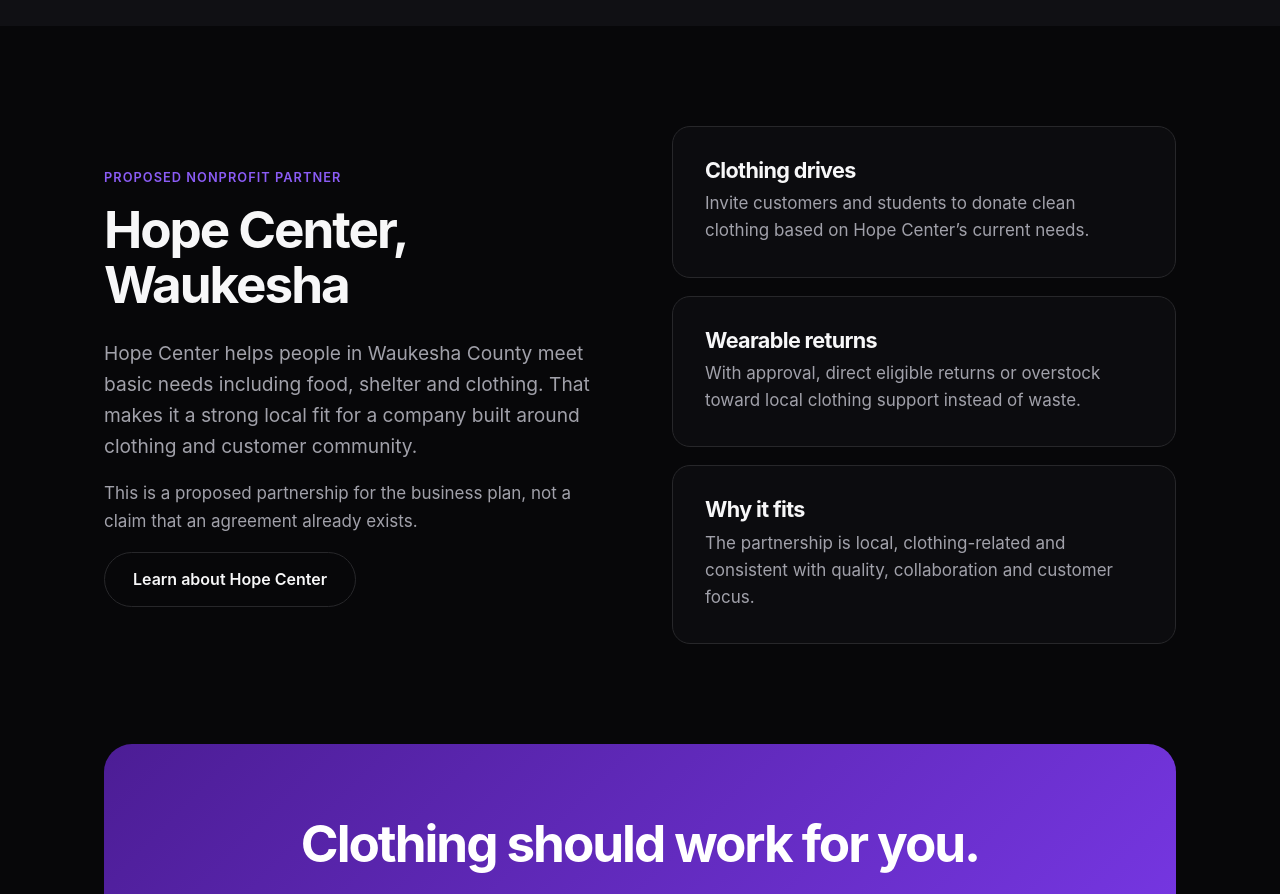
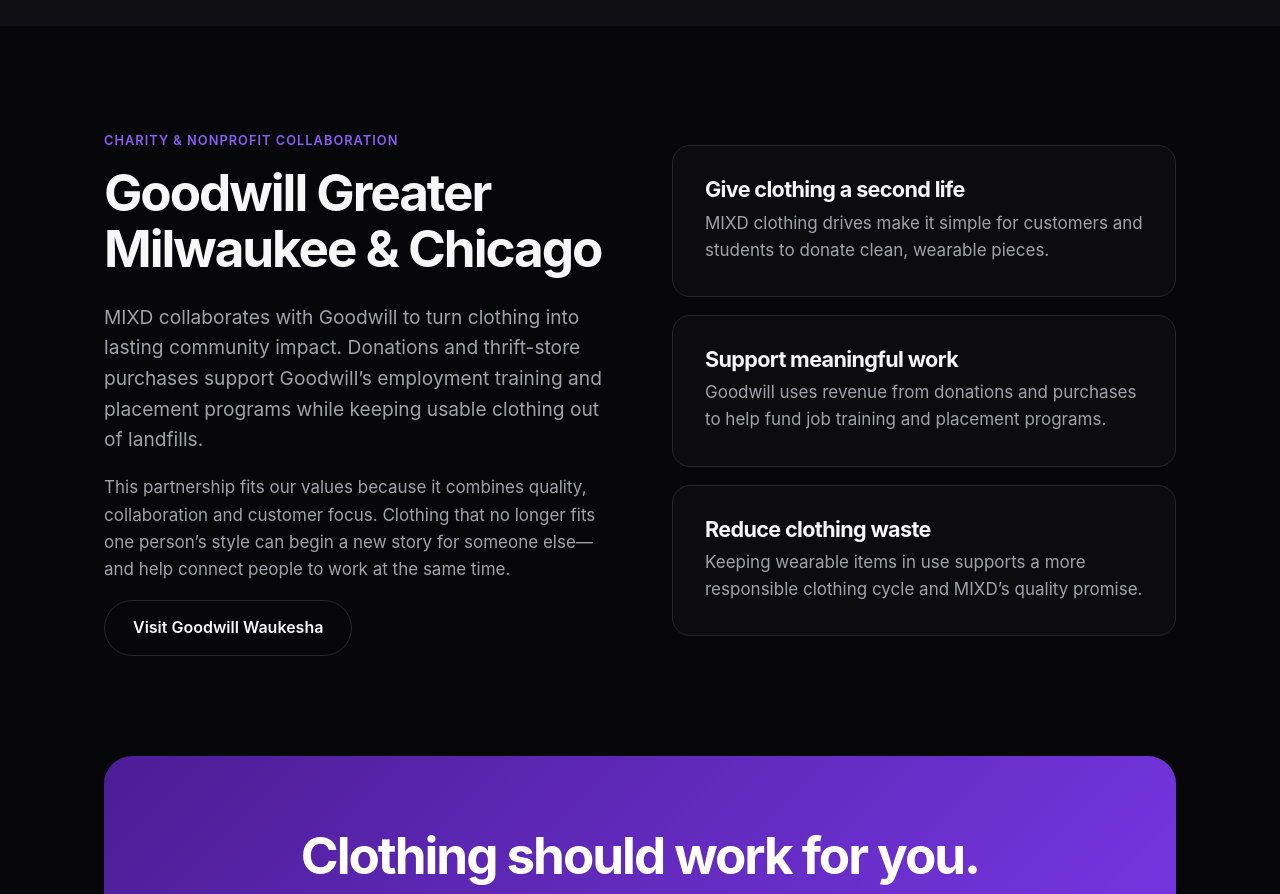
Before and after one commit to clwx-31/mixd-website, a plain HTML site: page about.html in a window 1280 px wide. Shown: the part 3180-4074 px from the top of the page. Drawn offline with Linux system fonts and the light colour scheme.

Commit message:
Add Goodwill nonprofit collaboration

```diff
--- a/about.html
+++ b/about.html
@@ -15,7 +15,7 @@
   <meta name="viewport" content="width=device-width, initial-scale=1.0">
   <meta name="theme-color" content="#000000">
   <title>About MIXD — Our Mission</title>
-  <meta name="description" content="Meet MIXD's founders and explore its mission, vision, core values and proposed Hope Center partnership in Waukesha.">
+  <meta name="description" content="Meet MIXD's founders and explore its mission, vision, core values and Goodwill nonprofit collaboration in Waukesha.">
   <link rel="icon" href="visuals/exports/favicon.svg" type="image/svg+xml">
   <link rel="icon" href="visuals/exports/favicon-32.png" type="image/png" sizes="32x32">
   <meta property="og:image" content="https://clwx-31.github.io/mixd-website/visuals/exports/og-image.png">
@@ -210,37 +210,38 @@
 
 
     <!-- ====================================================================
-         PROPOSED NONPROFIT PARTNERSHIP
+         NONPROFIT COLLABORATION
          ==================================================================== -->
     <section class="reveal">
       <div class="wrap">
         <div class="split">
           <div>
-            <span class="eyebrow">Proposed nonprofit partner</span>
-            <h2>Hope Center, Waukesha</h2>
+            <span class="eyebrow">Charity &amp; nonprofit collaboration</span>
+            <h2>Goodwill Greater Milwaukee &amp; Chicago</h2>
             <p class="lead">
-              Hope Center helps people in Waukesha County meet basic needs including
-              food, shelter and clothing. That makes it a strong local fit for a company
-              built around clothing and customer community.
+              MIXD collaborates with Goodwill to turn clothing into lasting community impact.
+              Donations and thrift-store purchases support Goodwill’s employment training and
+              placement programs while keeping usable clothing out of landfills.
             </p>
             <p class="muted">
-              This is a proposed partnership for the business plan, not a claim that an
-              agreement already exists.
+              This partnership fits our values because it combines quality, collaboration and
+              customer focus. Clothing that no longer fits one person’s style can begin a new
+              story for someone else—and help connect people to work at the same time.
             </p>
-            <a class="btn btn-ghost" href="https://hopecenterwi.org/">Learn about Hope Center</a>
+            <a class="btn btn-ghost" href="https://www.goodwillgreatermc.org/contact/all-locations/location-details/waukesha-store-and-donation-center" target="_blank" rel="noopener noreferrer">Visit Goodwill Waukesha</a>
           </div>
           <div class="grid" style="gap:18px;">
             <div class="card">
-              <h3>Clothing drives</h3>
-              <p>Invite customers and students to donate clean clothing based on Hope Center’s current needs.</p>
+              <h3>Give clothing a second life</h3>
+              <p>MIXD clothing drives make it simple for customers and students to donate clean, wearable pieces.</p>
             </div>
             <div class="card">
-              <h3>Wearable returns</h3>
-              <p>With approval, direct eligible returns or overstock toward local clothing support instead of waste.</p>
+              <h3>Support meaningful work</h3>
+              <p>Goodwill uses revenue from donations and purchases to help fund job training and placement programs.</p>
             </div>
             <div class="card">
-              <h3>Why it fits</h3>
-              <p>The partnership is local, clothing-related and consistent with quality, collaboration and customer focus.</p>
+              <h3>Reduce clothing waste</h3>
+              <p>Keeping wearable items in use supports a more responsible clothing cycle and MIXD’s quality promise.</p>
             </div>
           </div>
         </div>
```
Also changed, not shown: contact.html (+2 -2 lines), index.html (+9 -8 lines), marketing.html (+4 -4 lines), 1 other file.
